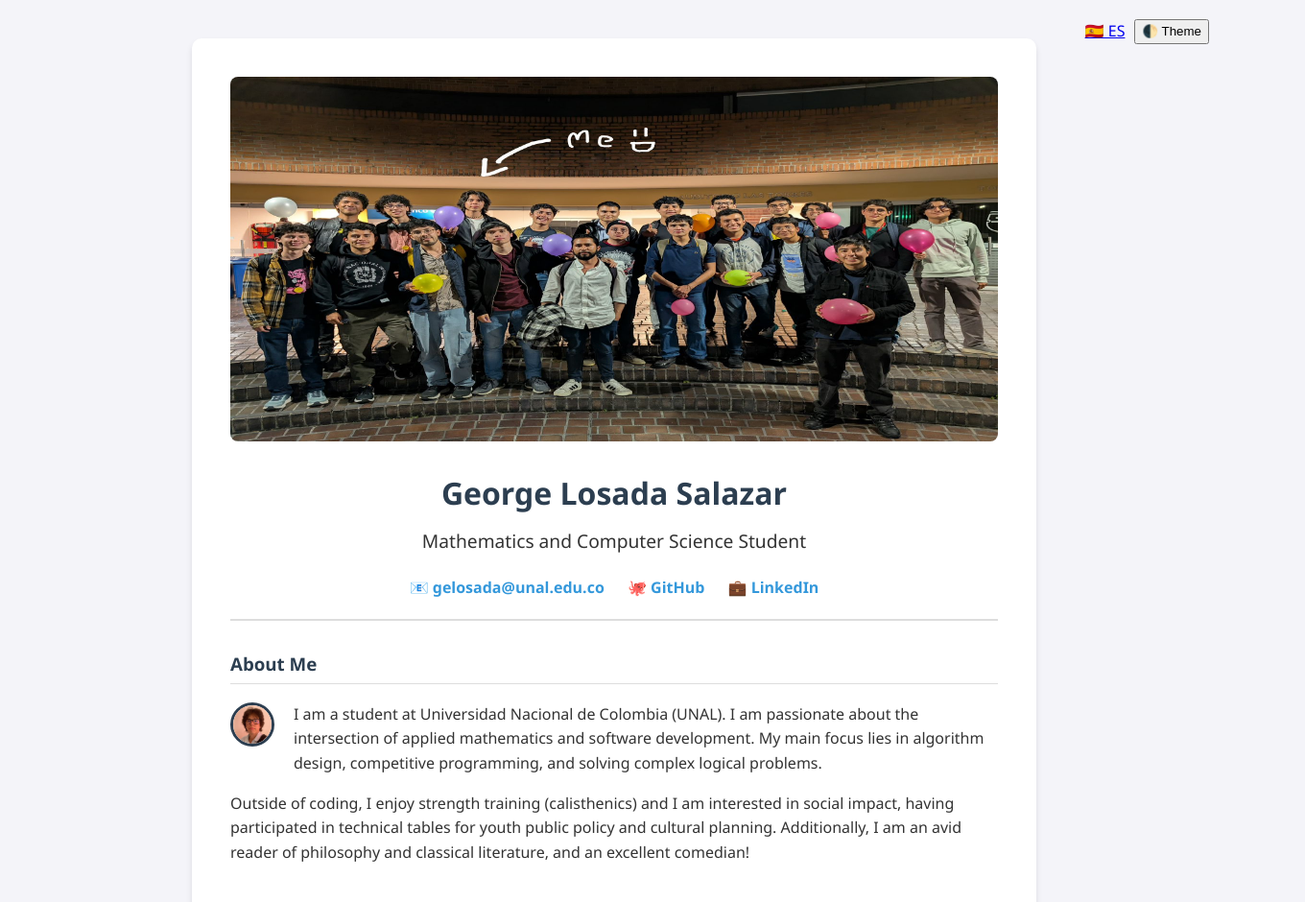
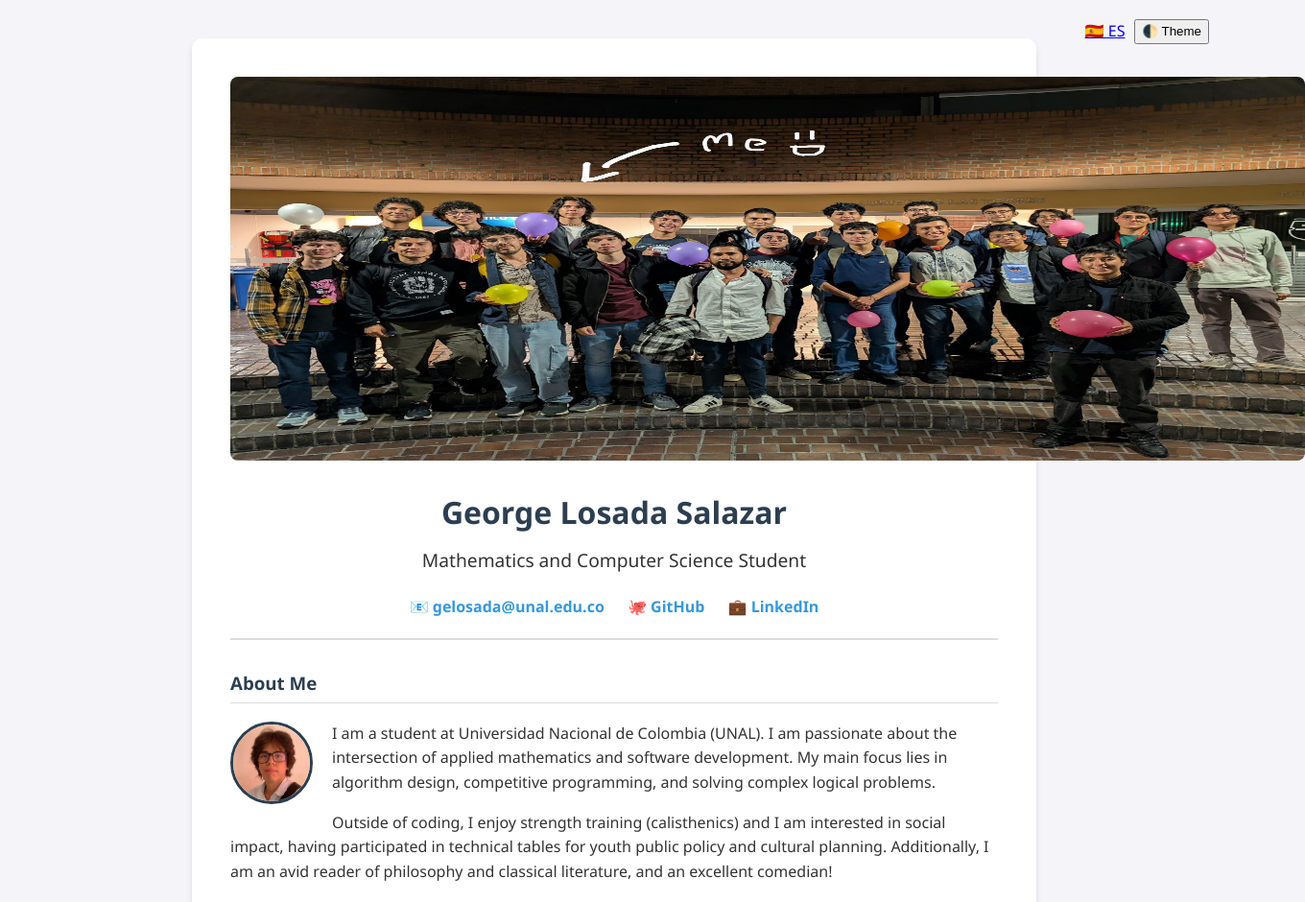
Before and after one commit to Bgeorg7/Bgeorg7.github.io, a plain HTML site: page index.html in a window 1280 px wide. Shown: the top 940 px of the page at 96% size, 1360 px wide, since content can reach past the window. Drawn offline with Linux system fonts and the light colour scheme.

Commit message:
Update banner and profile image dimensions

```diff
--- a/style.css
+++ b/style.css
@@ -129,16 +129,16 @@ h3 {
 }
 
 .banner-img {
-    width: 100%;
-    max-height: 380px;
+    width: 140%;
+    max-height: 400px;
     object-position: top;
     border-radius: 8px;
     margin-bottom: 20px;
 }
 
 .profile-img {
-    width: 40px;
-    height: 40px;
+    width: 80px;
+    height: 80px;
     object-fit: cover;
     object-position: center;
     border-radius: 50%;
```
